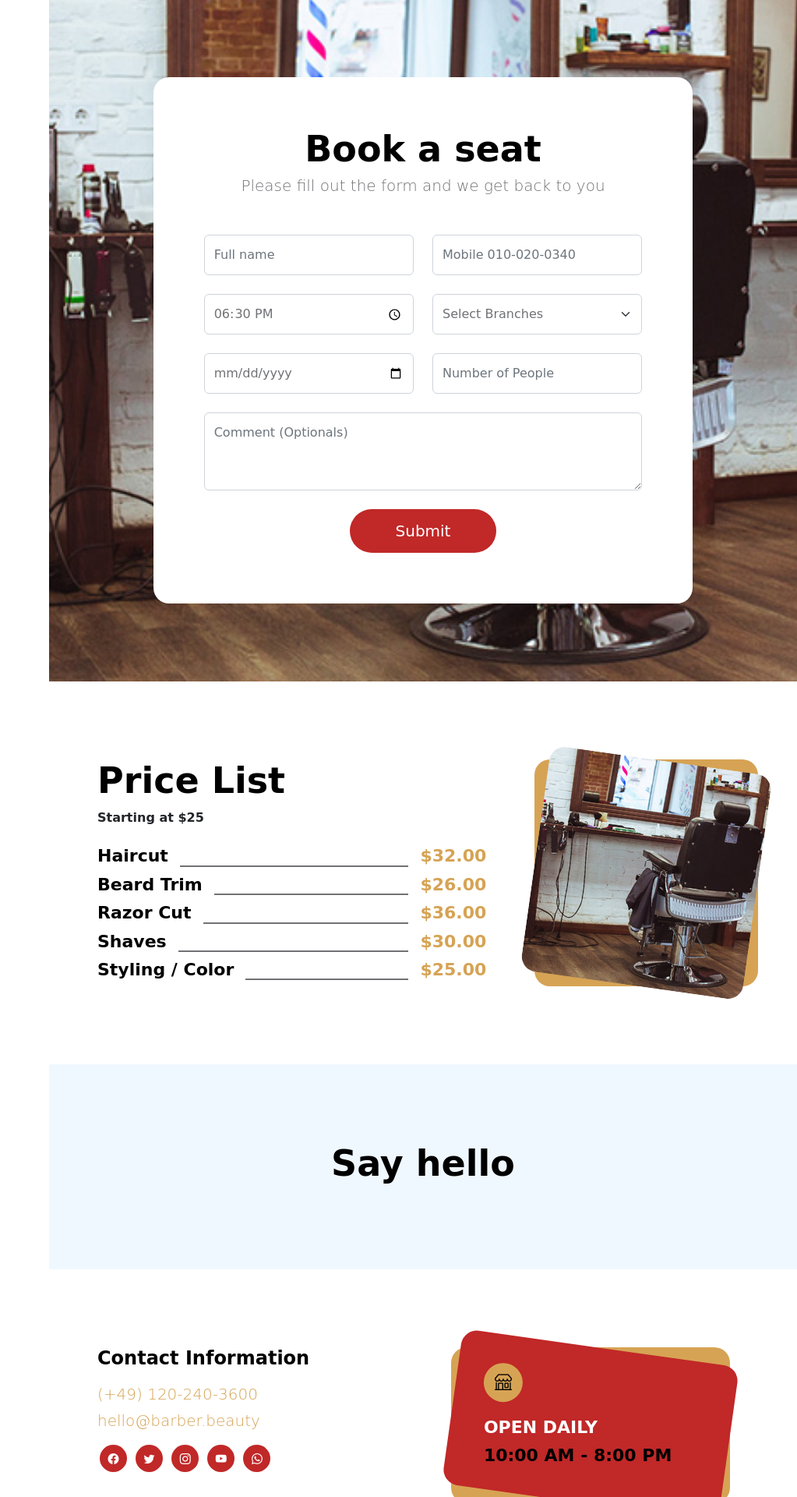
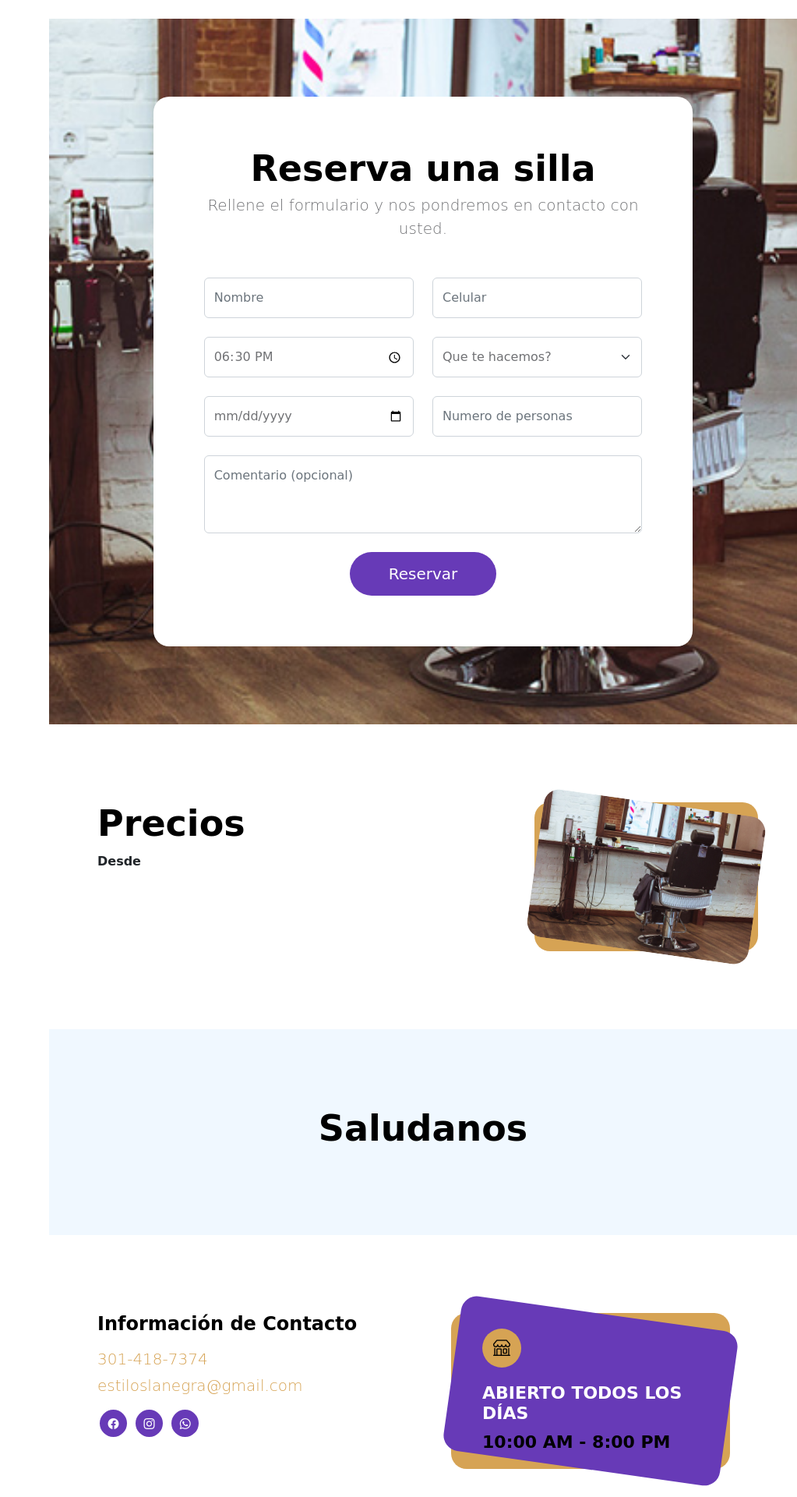
Before and after one commit to TtVelandia/beauty-salon, a PHP site: template views/home/index.php in a window 1280 px wide. Shown: the part 2000-3920 px from the top of the page at 78% size, without its empty margins (257-1280 px from the left). Run offline with PHP 8.4, Linux system fonts and the light colour scheme; the template is opened without the code that fills it, so the values that code supplies are empty; some web fonts are replaced.

Commit message:
Fix style.

```diff
--- a/assets/css/templatemo-barber-shop.css
+++ b/assets/css/templatemo-barber-shop.css
@@ -13,14 +13,14 @@
 :root {
   --white-color:                  #ffffff;
   --primary-color:                #d6a354;
-  --secondary-color:              #c12828;
+  --secondary-color:              #673AB7;
   --section-bg-color:             #f0f8ff;
-  --custom-btn-bg-color:          #c12828;
+  --custom-btn-bg-color:          #673AB7;
   --custom-btn-bg-hover-color:    #FDBB2D;
   --dark-color:                   #000000;
   --p-color:                      #717275;
   --border-color:                 #7fffd4;
-  --link-hover-color:             #B22727;
+  --link-hover-color:             #512DA8;
 
   --body-font-family:             'Unbounded', cursive;
 
@@ -351,7 +351,7 @@
   HERO
 -----------------------------------------*/
 .hero-section {
-  background-image: url('../images/client-doing-hair-cut-barber-shop-salon.jpg');
+  background-image: url('../images/logos.jpeg');
   background-repeat: no-repeat;
   background-attachment: fixed;
   background-size: cover;
--- a/controllers/home_controller.php
+++ b/controllers/home_controller.php
@@ -6,6 +6,7 @@
 
 		public function index(){
 			$services = Service::getAll();
+			$serviceByMinPrice = Service::getByMinPrice();
 			$collaborators = Collaborator::getAll();
 			require_once('views/home/index.php');
 		}
--- a/views/home/index.php
+++ b/views/home/index.php
@@ -48,23 +48,23 @@
 
                         <ul class="nav flex-column">
                             <li class="nav-item">
-                                <a class="nav-link click-scroll" href="#section_1">Home</a>
+                                <a class="nav-link click-scroll" href="#section_1">Inicio</a>
                             </li>
 
                             <li class="nav-item">
-                                <a class="nav-link click-scroll" href="#section_2">Our Story</a>
+                                <a class="nav-link click-scroll" href="#section_2">Nosotros</a>
                             </li>
 
                             <li class="nav-item">
-                                <a class="nav-link click-scroll" href="#section_3">Services</a>
+                                <a class="nav-link click-scroll" href="#section_3">Servicios</a>
                             </li>
 
                             <li class="nav-item">
-                                <a class="nav-link click-scroll" href="#section_4">Price List</a>
+                                <a class="nav-link click-scroll" href="#section_4">Precios</a>
                             </li>
 
                             <li class="nav-item">
-                                <a class="nav-link click-scroll" href="#section_5">Contact</a>
+                                <a class="nav-link click-scroll" href="#section_5">Contacto</a>
                             </li>
                         </ul>
                     </div>
@@ -77,12 +77,12 @@
                                 <div class="row">
 
                                     <div class="col-lg-8 col-12">
-                                        <h1 class="text-white mb-lg-3 mb-4"><strong>Barber <em>Shop</em></strong></h1>
-                                        <p class="text-black">Get the most professional haircut for you</p>
+                                        <h1 class="text-white mb-lg-3 mb-4"><strong>Salon de <em>Belleza</em></strong></h1>
+                                        <p class="text-black">Consigue el corte de cabello más profesional para ti!</p>
                                         <br>
-                                        <a class="btn custom-btn custom-border-btn custom-btn-bg-white smoothscroll me-2 mb-2" href="#section_2">About Us</a>
+                                        <a class="btn custom-btn custom-border-btn custom-btn-bg-white smoothscroll me-2 mb-2" href="#section_2">Nosotros</a>
 
-                                        <a class="btn custom-btn smoothscroll mb-2" href="#section_3">What we do</a>
+                                        <a class="btn custom-btn smoothscroll mb-2" href="#section_3">Que hacemos...</a>
                                     </div>
                                 </div>
                             </div>
@@ -90,9 +90,9 @@
                             <div class="custom-block d-lg-flex flex-column justify-content-center align-items-center">
                                 <img src="assets/images/vintage-chair-barbershop.jpg" class="custom-block-image img-fluid" alt="">
 
-                                <h4><strong class="text-white">Hurry Up! Get good haircut.</strong></h4>
+                                <h4><strong class="text-white">¡Apresurate! Hazte un buen corte de cabello.</strong></h4>
 
-                                <a href="#booking-section" class="smoothscroll btn custom-btn custom-btn-italic mt-3">Book a seat</a>
+                                <a href="#booking-section" class="smoothscroll btn custom-btn custom-btn-italic mt-3">Reserva</a>
                             </div>
                     </section>
 
@@ -102,18 +102,18 @@
                             <div class="row">
 
                                 <div class="col-lg-12 col-12 mx-auto">
-                                    <h2 class="mb-4">Best hairdressers</h2>
+                                    <h2 class="mb-4">Los mejores peluqueros</h2>
 
                                     <div class="border-bottom pb-3 mb-5">
-                                        <p>Gentlemen's Barber Shop is new Bootstrap v5 HTML CSS template by <a href="https://templatemo.com/page/1" target="_blank">TemplateMo</a> for everyone. There is a sidebar menu to navigate the one-page layout. You can feel free to adapt this template for your business.</p>
+                                        <p>Nuestros profesionales cuentan con más de cinco años de experiencia, brindando un excelente servicio, la satisfacción de nuestros clientes es nuestra prioridad.</p>
                                     </div>
                                 </div>
 
-                                <h6 class="mb-5">Meet Babers</h6>
+                                <h6 class="mb-5">Conocelos...</h6>
 
                                 <?php foreach ($collaborators as $index => $collaborator) {?>
 
-                                    <div class="col-lg-5 col-12 custom-block-bg-overlay-wrap me-lg-5 mb-5 mb-lg-0">
+                                    <div class="col-lg-5 col-12 custom-block-bg-overlay-wrap me-lg-5 mb-5">
                                         <img src="<?php echo $collaborator->image; ?>" class="custom-block-bg-overlay-image img-fluid" alt="">
 
                                         <div class="team-info d-flex align-items-center flex-wrap">
@@ -150,11 +150,11 @@
                             <div class="row">
 
                                 <div class="col-lg-10 col-12 mx-auto">
-                                    <h2 class="mb-3">Get 32% Discount</h2>
+                                    <h2 class="mb-3">Consigue un 32% de descuento</h2>
 
-                                    <p>on every second week of the month</p>
+                                    <p>cada segunda semana del mes</p>
 
-                                    <strong>Promo Code: BarBerMo</strong>
+                                    <strong>Codigo: LANEGRA</strong>
                                 </div>
 
                             </div>
@@ -195,20 +195,20 @@
                             <div class="col-lg-10 col-12 mx-auto">
                                 <form action="#" method="post" class="custom-form booking-form" id="bb-booking-form" role="form">
                                     <div class="text-center mb-5">
-                                        <h2 class="mb-1">Book a seat</h2>
+                                        <h2 class="mb-1">Reserva una silla</h2>
 
-                                        <p>Please fill out the form and we get back to you</p>
+                                        <p>Rellene el formulario y nos pondremos en contacto con usted.</p>
                                     </div>
 
                                     <div class="booking-form-body">
                                         <div class="row">
 
                                             <div class="col-lg-6 col-12">
-                                                <input type="text" name="bb-name" id="bb-name" class="form-control" placeholder="Full name" required>
+                                                <input type="text" name="bb-name" id="bb-name" class="form-control" placeholder="Nombre" required>
                                             </div>
 
                                             <div class="col-lg-6 col-12">
-                                                <input type="tel" class="form-control" name="bb-phone" placeholder="Mobile 010-020-0340" pattern="[0-9]{3}-[0-9]{3}-[0-9]{4}" required="">
+                                                <input type="tel" class="form-control" name="bb-phone" placeholder="Celular" pattern="[0-9]{3}-[0-9]{3}-[0-9]{4}" required="">
                                             </div>
 
                                             <div class="col-lg-6 col-12">
@@ -217,26 +217,26 @@
 
                                             <div class="col-lg-6 col-12">
                                                 <select class="form-select form-control" name="bb-branch" id="bb-branch" aria-label="Default select example">
-                                                    <option selected="">Select Branches</option>
-                                                    <option value="Grünberger">Grünberger</option>
-                                                    <option value="Behrenstraße">Behrenstraße</option>
-                                                    <option value="Weinbergsweg">Weinbergsweg</option>
+                                                    <option selected="">Que te hacemos?</option>
+                                                    <?php foreach ($services as $index => $service) {?>
+                                                        <option value="<?php echo $service->id; ?>"><?php echo $service->name; ?></option>
+                                                    <?php } ?>
                                                 </select>
 
                                             </div>
                                             <div class="col-lg-6 col-12">
-                                                <input type="date" name="bb-date" id="bb-date" class="form-control" placeholder="Date" required>
+                                                <input type="date" name="bb-date" id="bb-date" class="form-control" placeholder="Fecha" required>
                                             </div>
 
                                             <div class="col-lg-6 col-12">
-                                                <input type="number" name="bb-number" id="bb-number" class="form-control" placeholder="Number of People" required>
+                                                <input type="number" name="bb-number" id="bb-number" class="form-control" placeholder="Numero de personas" required>
                                             </div>
                                         </div>
 
-                                        <textarea name="bb-message" rows="3" class="form-control" id="bb-message" placeholder="Comment (Optionals)"></textarea>
+                                        <textarea name="bb-message" rows="3" class="form-control" id="bb-message" placeholder="Comentario (opcional)"></textarea>
 
                                         <div class="col-lg-4 col-md-10 col-8 mx-auto">
-                                            <button type="submit" class="form-control">Submit</button>
+                                            <button type="submit" class="form-control">Reservar</button>
                                         </div>
                                     </div>
                                 </form>
@@ -252,55 +252,21 @@
                                 <div class="col-lg-8 col-12">
                                     <div class="price-list-thumb-wrap">
                                         <div class="mb-4">
-                                            <h2 class="mb-2">Price List</h2>
+                                            <h2 class="mb-2">Precios</h2>
 
-                                            <strong>Starting at $25</strong>
+                                            <strong>Desde <?php echo asMoneda($serviceByMinPrice->price); ?></strong>
                                         </div>
 
-                                        <div class="price-list-thumb">
-                                            <h6 class="d-flex">
-                                                Haircut
-                                                <span class="price-list-thumb-divider"></span>
+                                        <?php foreach ($services as $index => $service) {?>
 
-                                                <strong>$32.00</strong>
-                                            </h6>
-                                        </div>
-
-                                        <div class="price-list-thumb">
-                                            <h6 class="d-flex">
-                                                Beard Trim
-                                                <span class="price-list-thumb-divider"></span>
-
-                                                <strong>$26.00</strong>
-                                            </h6>
-                                        </div>
-
-                                        <div class="price-list-thumb">
-                                            <h6 class="d-flex">
-                                                Razor Cut
-                                                <span class="price-list-thumb-divider"></span>
-
-                                                <strong>$36.00</strong>
-                                            </h6>
-                                        </div>
-
-                                        <div class="price-list-thumb">
-                                            <h6 class="d-flex">
-                                                Shaves
-                                                <span class="price-list-thumb-divider"></span>
-
-                                                <strong>$30.00</strong>
-                                            </h6>
-                                        </div>
-
-                                        <div class="price-list-thumb">
-                                            <h6 class="d-flex">
-                                                Styling / Color
-                                                <span class="price-list-thumb-divider"></span>
-
-                                                <strong>$25.00</strong>
-                                            </h6>
-                                        </div>
+                                            <div class="price-list-thumb">
+                                                <h6 class="d-flex">
+                                                    <?php echo $service->name; ?>
+                                                    <span class="price-list-thumb-divider"></span>
+                                                    <strong><?php echo asMoneda($service->price); ?></strong>
+                                                </h6>
+                                            </div>
+                                        <?php } ?>
                                     </div>
                                 </div>
 
@@ -319,7 +285,7 @@
                             <div class="row">
 
                                 <div class="col-lg-8 col-12 mx-auto">
-                                    <h2 class="text-center">Say hello</h2>
+                                    <h2 class="text-center">Saludanos</h2>
                                 </div>
                             </div>
                         </div>
@@ -330,18 +296,17 @@
                             <div class="row">
 
                                 <div class="col-lg-6 col-12">
-                                    <h5 class="mb-3"><strong>Contact</strong> Information</h5>
+                                    <h5 class="mb-3"><strong>Información </strong> de Contacto </h5>
 
                                     <p class="text-white d-flex mb-1">
                                         <a href="tel: 120-240-3600" class="site-footer-link">
-                                            (+49)
-                                            120-240-3600
+                                            301-418-7374
                                         </a>
                                     </p>
 
                                     <p class="text-white d-flex">
                                         <a href="mailto:info@yourgmail.com" class="site-footer-link">
-                                            hello@barber.beauty
+                                            estiloslanegra@gmail.com
                                         </a>
                                     </p>
 
@@ -352,17 +317,7 @@
                                         </li>
 
                                         <li class="social-icon-item">
-                                            <a href="#" class="social-icon-link bi-twitter">
-                                            </a>
-                                        </li>
-
-                                        <li class="social-icon-item">
                                             <a href="#" class="social-icon-link bi-instagram">
-                                            </a>
-                                        </li>
-
-                                        <li class="social-icon-item">
-                                            <a href="#" class="social-icon-link bi-youtube">
                                             </a>
                                         </li>
 
@@ -378,16 +333,16 @@
                                         <h6 class="mb-0">
                                             <i class="custom-icon bi-shop me-3"></i>
 
-                                            <strong>Open Daily</strong>
+                                            <strong>Abierto todos los días</strong>
 
                                             <span class="ms-auto">10:00 AM - 8:00 PM</span>
                                         </h6>
                                     </div>
                                 </div>
 
-                                <div class="col-lg-12 col-12 mx-auto mt-5 pt-5">
+                                <!--div class="col-lg-12 col-12 mx-auto mt-5 pt-5">
                                     <iframe class="google-map" src="https://www.google.com/maps/embed?pb=!1m18!1m12!1m3!1d7702.122299518348!2d13.396786616231472!3d52.531268574169616!2m3!1f0!2f0!3f0!3m2!1i1024!2i768!4f13.1!3m3!1m2!1s0x47a85180d9075183%3A0xbba8c62c3dc41a7d!2sBarbabella%20Barbershop!5e1!3m2!1sen!2sth!4v1673886261201!5m2!1sen!2sth" width="100%" height="300" style="border:0;" allowfullscreen="" loading="lazy" referrerpolicy="no-referrer-when-downgrade"></iframe>
-                                </div>
+                                </!--div-->
 
                             </div>
                         </div>
@@ -399,29 +354,14 @@
                         <div class="row">
 
                             <div class="col-lg-12 col-12">
-                                <h4 class="site-footer-title mb-4">Our Branches</h4>
+                                <h4 class="site-footer-title mb-4">Nuestra sede</h4>
                             </div>
 
                             <div class="col-lg-4 col-md-6 col-11">
                                 <div class="site-footer-thumb">
-                                    <strong class="mb-1">Grünberger</strong>
-
-                                    <p>Grünberger Str. 31, 10245 Berlin, Germany</p>
+                                    <strong class="mb-1">Cucuta</strong>
+                                    <p>Av 5 21-07, Ospina Perez, Cucuta, Colombia</p>
                                 </div>
-                            </div>
-
-                            <div class="col-lg-4 col-md-6 col-11">
-                                <div class="site-footer-thumb">
-                                    <strong class="mb-1">Behrenstraße</strong>
-
-                                    <p>Behrenstraße 27, 10117 Berlin, Germany</p>
-                                </div>
-                            </div>
-
-                            <div class="col-lg-4 col-md-6 col-11">
-                                <strong class="mb-1">Weinbergsweg</strong>
-
-                                <p>Weinbergsweg 23, 10119 Berlin, Germany</p>
                             </div>
                         </div>
                     </div>
@@ -431,8 +371,8 @@
                             <div class="row align-items-center">
 
                                 <div class="col-lg-8 col-12 mt-4">
-                                    <p class="copyright-text mb-0">Copyright © 2036 Barber Shop
-                                    - Design: <a href="https://templatemo.com" rel="nofollow" target="_blank">TemplateMo</a></p>
+                                    <p class="copyright-text mb-0">Copyright © 2023 Cortes y estilos La Negra
+                                    - Diseño: <a href="https://templatemo.com" rel="nofollow" target="_blank">TemplateMo</a></p>
                                 </div>
 
                                 <div class="col-lg-2 col-md-3 col-3 mt-lg-4 ms-auto">
```
Also changed, not shown: models/dao/service_dao.php (+23 -0 lines), assets/images/Copia de barbero.jpeg (added), assets/images/logo.jpeg (deleted), assets/images/mena.jpeg (renamed from assets/images/mechas-balayage_8ca2d9d5_1024x1268.jpeg), assets/images/min.jpeg (renamed from assets/images/min30358.jpeg), assets/images/stylists/a.jpeg (added), assets/images/stylists/b.jpeg (added), assets/images/stylists/barbero.jpeg (added), assets/images/stylists/c.jpeg (added), assets/images/stylists/d.jpeg (added), assets/images/stylists/home-corte-pelo.jpeg (added), 1 other file.
